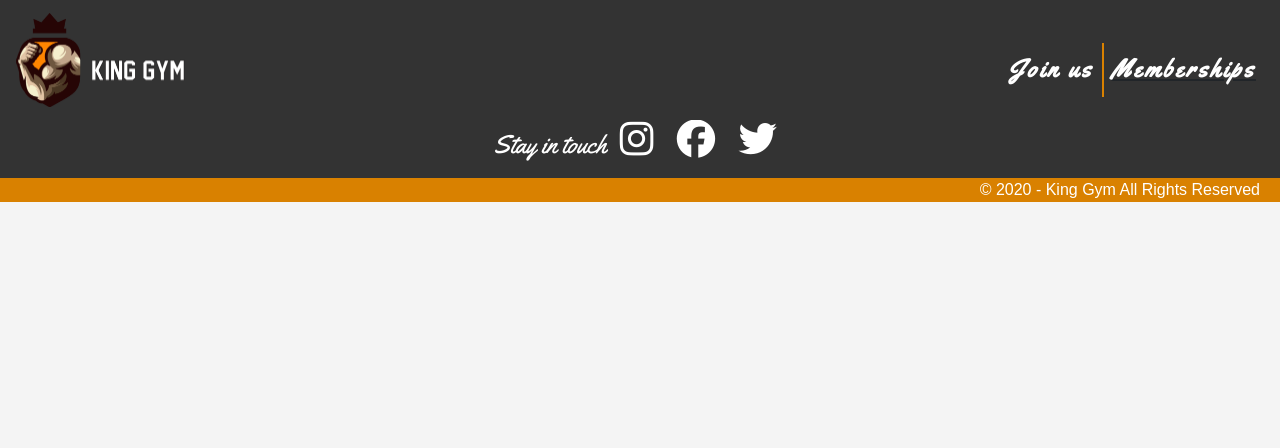
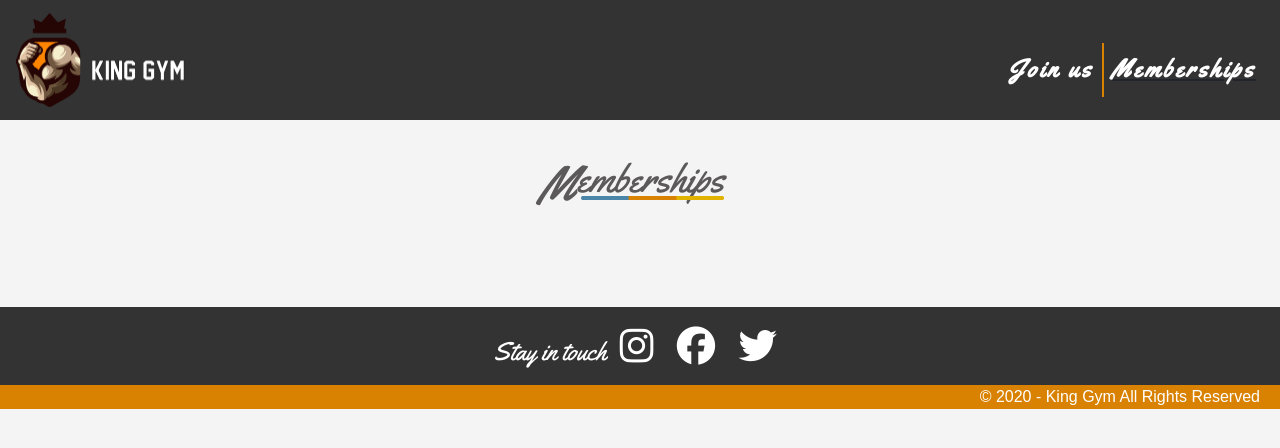
Before and after one commit to ihitrec/King-Gym, a plain HTML site: page memberships.html in a window 1280 px wide. Drawn offline with nearby package versions, Linux system fonts and the light colour scheme; a web font is replaced by a local one.

Commit message:
Spell check done, membership headline added

```diff
--- a/assets/css/style.css
+++ b/assets/css/style.css
@@ -198,7 +198,7 @@ ul {
 /* END ---------------------------------------------------------- Video style */
 
 /* START -------------------------------------------------------- About style */
-
+.membership-headline{}
 /* headline */
 .about-headline {
   width: 3.05em;
@@ -496,6 +496,19 @@ iframe {
   margin-top: 36px;
 }
 /* END ---------------------------------------------------------- Join style */
+
+/* START -------------------------------------------------------- Membership style */
+.membership-headline{
+width:5em;
+}
+.membership-tricolor{
+bottom: 7px;
+right: 6px;
+width: 3.56em;
+}
+
+
+/* END ---------------------------------------------------------- Membership style */
 
 /* START -------------------------------------------------------- Media query */
 
--- a/memberships.html
+++ b/memberships.html
@@ -20,7 +20,7 @@
   <body>
     <header>
       <!-- navbar -->
-      <nav class="navbar second-bg fixed-top navbar-expand-md navbar-light">
+      <nav class="navbar second-bg navbar-expand-md navbar-light">
         <a class="navbar-brand logo" href="index.html">
           <img src="assets/images/logo.png" alt="Gym logo" />
         </a>
@@ -49,7 +49,14 @@
         </div>
       </nav>
     </header>
-    <main></main>
+    <main>
+        <div class="headline-scale">
+          <h1 class="membership-headline">
+            <span>M</span>emberships
+            <img class="tricolor membership-tricolor" src="assets/images/tricolor_underline.jpg" alt="Headline underline" />
+          </h1>
+        </div>
+    </main>
     <footer>
       <section class="social-media">
         <div class="group">
```
Also changed, not shown: index.html (+4 -4 lines).
